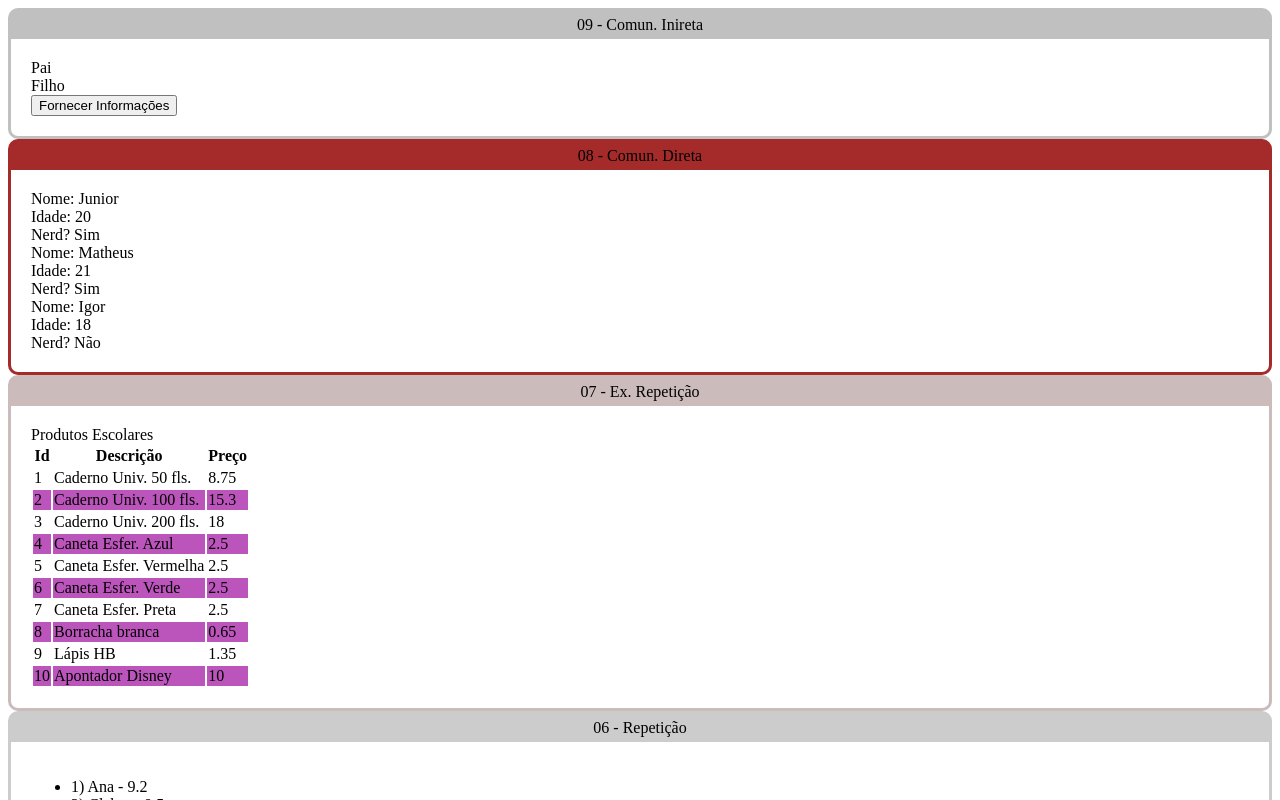
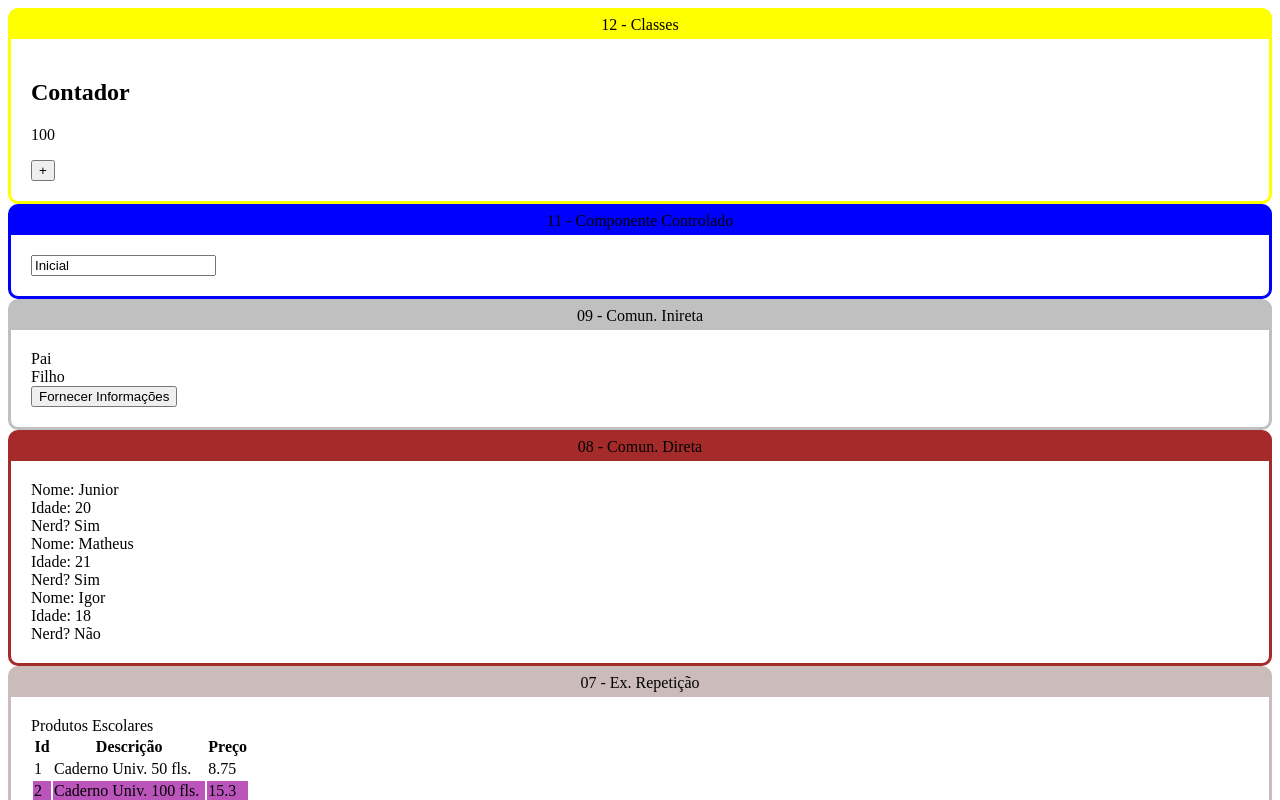
Before and after one commit to eddyajunior/udemy-react-redux-fundamentos, a React (Create React App) app: page / in a window 1280 px wide. Shown: the top 800 px of the page. Built offline with nearby package versions, Linux system fonts and the light colour scheme.

Commit message:
Video #43 - Conclusão do Módulo

```diff
--- a/src/components/comunicacao/IndiretaFilho.jsx
+++ b/src/components/comunicacao/IndiretaFilho.jsx
@@ -1,6 +1,9 @@
 import React from 'react';
 
 const IndiretaFilho = (props) => {
+    const gerarIdade = (min, max) => {
+        return parseInt(Math.random() * (max - min));
+    }
 
     return (
         <div>
@@ -8,7 +11,7 @@ const IndiretaFilho = (props) => {
                 Filho
             </div>
             <button onClick={(e) => {
-                props.quandoClicar('João', 53, true)
+                props.quandoClicar('João', gerarIdade(18, 103), true)
             }}
             >Fornecer Informações</button>
         </div>
--- a/src/components/comunicacao/IndiretaPai.jsx
+++ b/src/components/comunicacao/IndiretaPai.jsx
@@ -1,9 +1,17 @@
-import React from 'react';
+import React, { useState } from 'react';
 import IndiretaFilho from './IndiretaFilho';
 
 const IndiretaPai = () => {
-    const fornecereInformacoes = (nome, idade, nerd) =>
+    const [nome, setNome] = useState('?');
+    const [idade, setIdade] = useState(0);
+    const [nerd, setNerd] = useState(false);
+
+    const fornecereInformacoes = (pNome, pIdade, pNerd) =>
     {
+        setNome(pNome);
+        setIdade(pIdade);
+        setNerd(pNerd);
+
         console.log(nome, idade, nerd);
     }
     return (
--- /dev/null
+++ b/src/components/contador/Contador.jsx
@@ -0,0 +1,32 @@
+import React, { Component } from 'react';
+
+class Contador extends Component {
+
+    constructor(props){
+        super(props)
+
+        this.inc = this.inc();
+    }
+
+    state = {
+       numero: this.props.numeroInicial
+    }
+
+    inc() {
+        this.setState({
+            numero: this.state.numero + 1
+        })
+    }
+
+    render() {
+        return (
+            <div>
+                <h2>Contador</h2>
+                <p>{this.state.numero}</p>
+                <button onClick={this.inc}>+</button>
+            </div>
+        );
+    }
+}
+
+export default Contador;
--- /dev/null
+++ b/src/components/formulario/Input.css
@@ -0,0 +1,3 @@
+.Input input {
+    font-size: 1.4rem;
+}
--- /dev/null
+++ b/src/components/formulario/Input.jsx
@@ -0,0 +1,20 @@
+import React, { useState } from 'react';
+
+const Input = (props) => {
+    const [valor, setValor] = useState('Inicial');
+
+    const quandoMudar = (e) => {
+        console.log(e.target.value);
+    }
+
+    return (
+        <div className='Input'>
+            <input
+                value={valor}
+                onChange={quandoMudar}
+            />
+        </div>
+    );
+};
+
+export default Input;
--- a/src/index.js
+++ b/src/index.js
@@ -5,9 +5,19 @@ import ListaAlunos from './components/repeticao/ListaAlunos';
 import ListaProdutos from './components/repeticao/ListaProdutos';
 import DiretaPai from './components/comunicacao/DiretaPai';
 import IndiretaPai from './components/comunicacao/IndiretaPai';
+import Input from './components/formulario/Input';
+import Contador from './components/contador/Contador';
 
 ReactDOM.render(
   <div>
+    <Card titulo="12 - Classes" color="yellow">
+      <Contador numeroInicial={100} />
+    </Card>
+
+    <Card titulo="11 - Componente Controlado" color="blue">
+      <Input />
+    </Card>
+
     <Card titulo="09 - Comun. Inireta" color="silver">
       <IndiretaPai />
     </Card>
```
